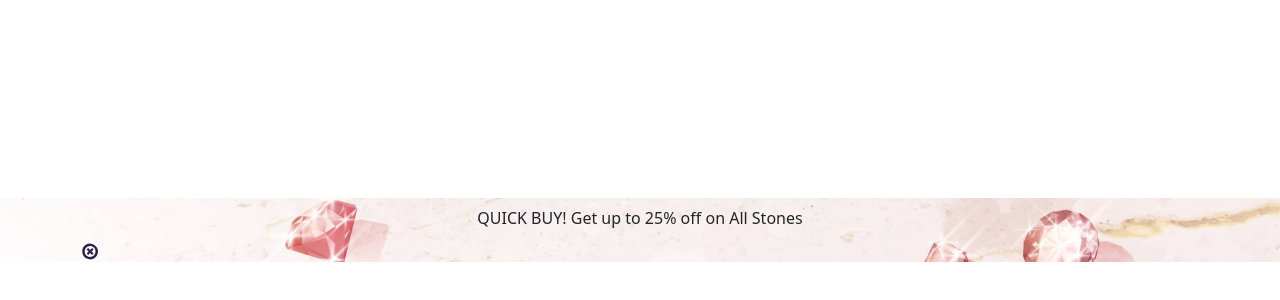
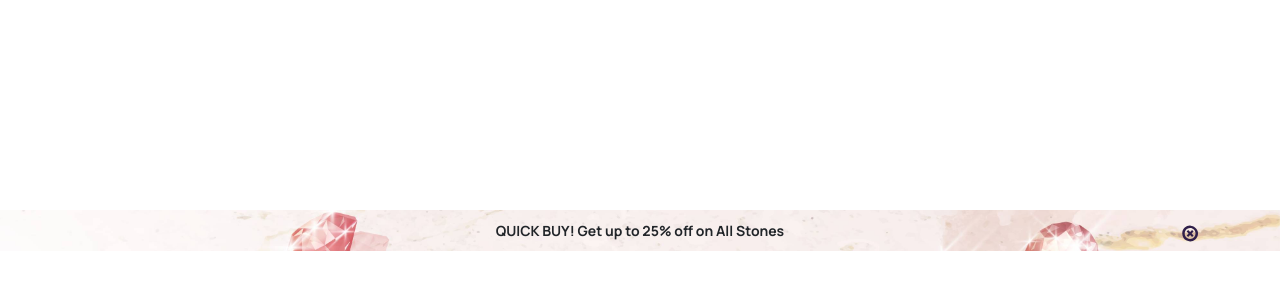
Before and after one commit to Archanach707/PinkFlamingo, a React (Vite) app: page / in a window 1280 px wide. Shown: the part 170-470 px from the top of the page. Built offline with nearby package versions, Linux system fonts and the light colour scheme.

Commit message:
topstrip converted into component

```diff
--- a/src/App.css
+++ b/src/App.css
@@ -1,13 +1,40 @@
- #root {
+@import url('https://fonts.googleapis.com/css2?family=Manrope:wght@400;700&display=swap');
+
+:root {
+  --manrope-font: 'Manrope', sans-serif;
+}
+
+body {
+  font-family: 'Manrope', sans-serif;
+}
+
+/* React Root */
+#root {
   max-width: 1280px;
   margin: 0 auto;
   width: 100%;
 }
 
+/**************** Custom Code *****************/
 
-/**************** Custom Code *****************/
 #topStrip {
   background-image: url("../src/assets/images/topstrip.jpg");
   background-repeat: no-repeat;
   background-size: cover;
 }
+
+#topStripInner .offer {
+  font-family: var(--manrope-font);
+  font-weight: 600;
+  text-align: center;
+  margin: 10px 0;
+  font-size: 14px;
+}
+#topStripInner {
+  position: relative;
+}
+#topStripInner .cut {
+  position: absolute;
+  top: 0;
+  right: 0;
+}
--- a/src/App.jsx
+++ b/src/App.jsx
@@ -1,25 +1,15 @@
-import * as React from 'react';
-import './App.css'
-import 'bootstrap/dist/css/bootstrap.min.css';
-import 'bootstrap/dist/js/bootstrap.bundle.min.js';
-import { Container, Row, Col } from 'react-bootstrap';
+// import * as React from "react";
+import TopStrip from "./Component/TopStrip";
+import "./App.css";
+import "bootstrap/dist/css/bootstrap.min.css";
+import "bootstrap/dist/js/bootstrap.bundle.min.js";
 
 function App() {
-
   return (
     <>
-    <div id='topStrip' className='App'>
-      <Container>
-        <Row>
-          <Col>
-            <p className='text-center my-2'>QUICK BUY! Get up to 25% off on All Stones</p>
-            <span><img src="../src/assets/images/icons/cut.svg" alt="" /></span>
-          </Col>
-        </Row>
-      </Container>
-    </div>
+      <TopStrip />
     </>
-  )
+  );
 }
 
-export default App
+export default App;
--- /dev/null
+++ b/src/Component/TopStrip.jsx
@@ -0,0 +1,25 @@
+import { Container, Row, Col } from "react-bootstrap";
+// import '.././styles/variables.css';
+
+const TopStrip = () => {
+  return (
+    <div id="topStrip">
+      <Container>
+        <Row>
+          <Col>
+            <div id="topStripInner">
+              <p className="offer">
+                QUICK BUY! Get up to 25% off on All Stones
+              </p>
+              <span className="cut">
+                <img src="../src/assets/images/icons/cut.svg" alt="" />
+              </span>
+            </div>
+          </Col>
+        </Row>
+      </Container>
+    </div>
+  );
+};
+
+export default TopStrip;
```
Also changed, not shown: src/styles/variables.css (added).
